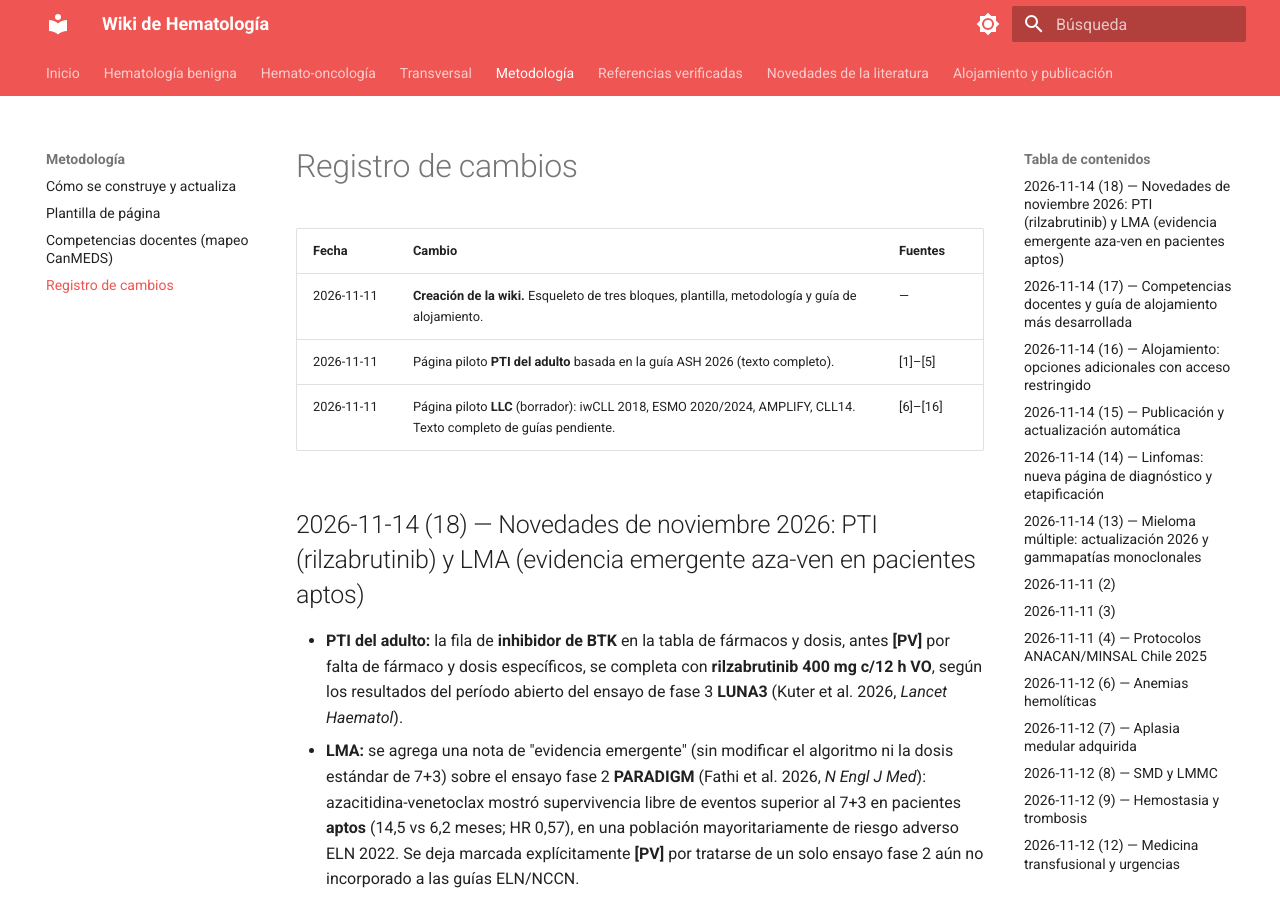
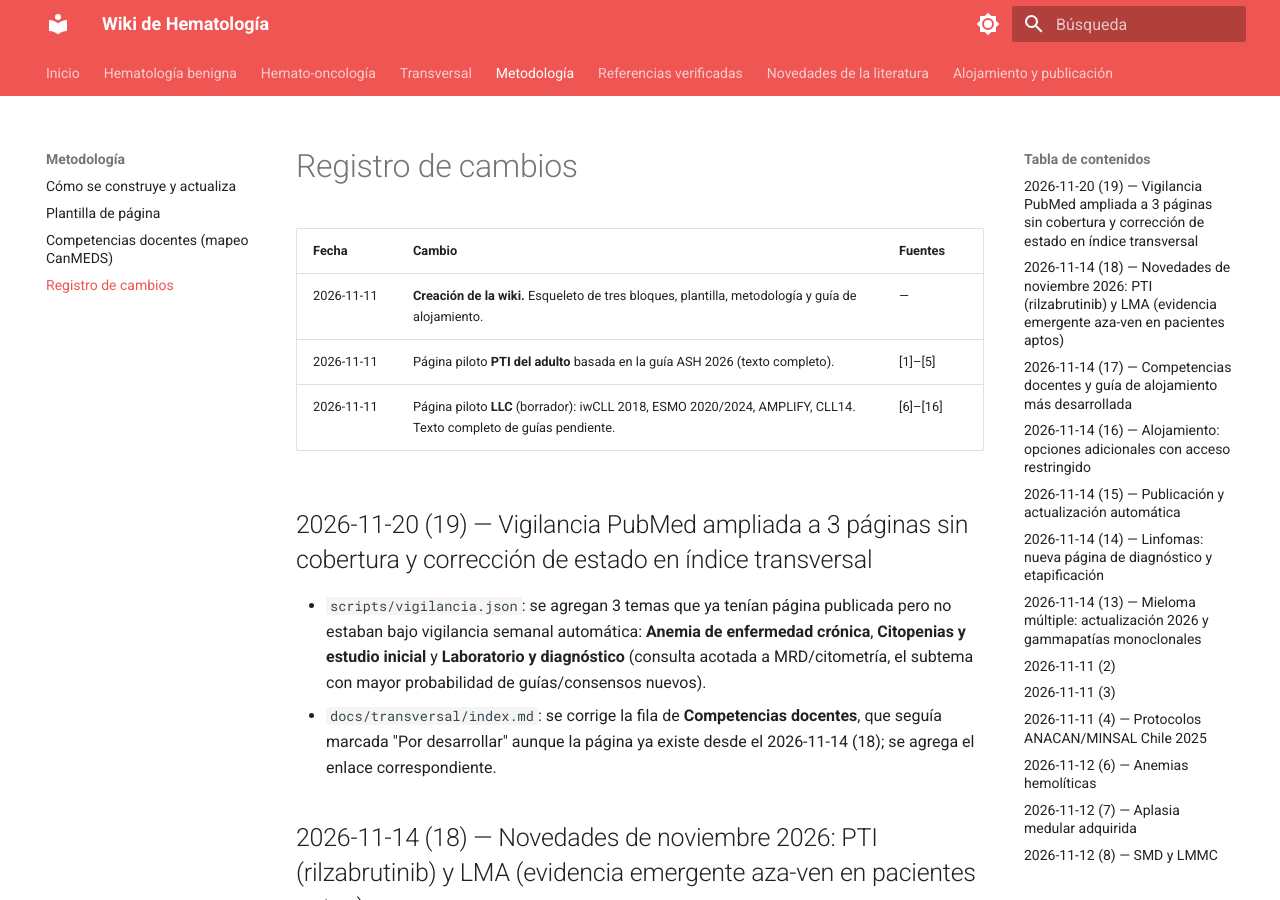
Before and after one commit to WikiHematoHPM/wiki-hematologia, an MkDocs documentation site: the page built from docs/changelog.md, in a window 1280 px wide and 900 px high. Built offline with MkDocs 1.6.1 and Material for MkDocs 9.7.7, drawn with Linux system fonts in a browser that asks for light colours.

Commit message:
Ampliar vigilancia PubMed y corregir estado de Competencias docentes
Agrega 3 páginas sin cobertura de vigilancia semanal (anemia de
enfermedad crónica, citopenias y estudio inicial, laboratorio y
diagnóstico) y corrige la fila de Competencias docentes en el índice
de Transversal, que seguía marcada "Por desarrollar" aunque la
página ya existe.

Co-Authored-By: Claude Sonnet 5 <noreply@anthropic.com>
Claude-Session: https://claude.ai/code/session_01APrn97x7AuZhfEaVp4xoHV

```diff
--- a/docs/changelog.md
+++ b/docs/changelog.md
@@ -5,6 +5,10 @@
 | 2026-11-11 | **Creación de la wiki.** Esqueleto de tres bloques, plantilla, metodología y guía de alojamiento. | — |
 | 2026-11-11 | Página piloto **PTI del adulto** basada en la guía ASH 2026 (texto completo). | [1]–[5] |
 | 2026-11-11 | Página piloto **LLC** (borrador): iwCLL 2018, ESMO 2020/2024, AMPLIFY, CLL14. Texto completo de guías pendiente. | [6]–[16] |
+
+## 2026-11-20 (19) — Vigilancia PubMed ampliada a 3 páginas sin cobertura y corrección de estado en índice transversal
+- `scripts/vigilancia.json`: se agregan 3 temas que ya tenían página publicada pero no estaban bajo vigilancia semanal automática: **Anemia de enfermedad crónica**, **Citopenias y estudio inicial** y **Laboratorio y diagnóstico** (consulta acotada a MRD/citometría, el subtema con mayor probabilidad de guías/consensos nuevos).
+- `docs/transversal/index.md`: se corrige la fila de **Competencias docentes**, que seguía marcada "Por desarrollar" aunque la página ya existe desde el 2026-11-14 (18); se agrega el enlace correspondiente.
 
 ## 2026-11-14 (18) — Novedades de noviembre 2026: PTI (rilzabrutinib) y LMA (evidencia emergente aza-ven en pacientes aptos)
 - **PTI del adulto:** la fila de **inhibidor de BTK** en la tabla de fármacos y dosis, antes **[PV]** por falta de fármaco y dosis específicos, se completa con **rilzabrutinib 400 mg c/12 h VO**, según los resultados del período abierto del ensayo de fase 3 **LUNA3** (Kuter et al. 2026, *Lancet Haematol*).
```
Also changed, not shown: docs/transversal/index.md (+1 -1 lines), 1 other file.
